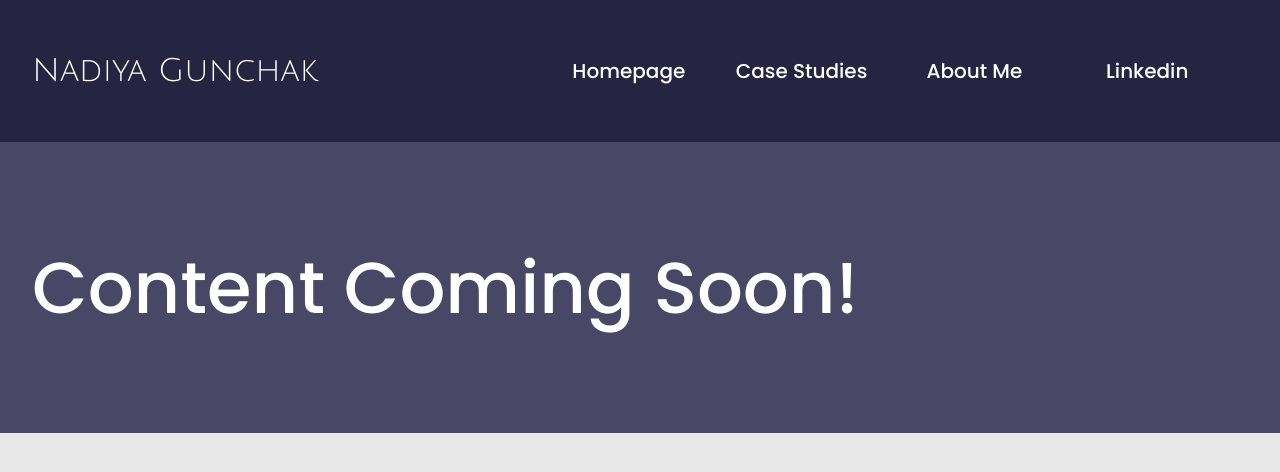
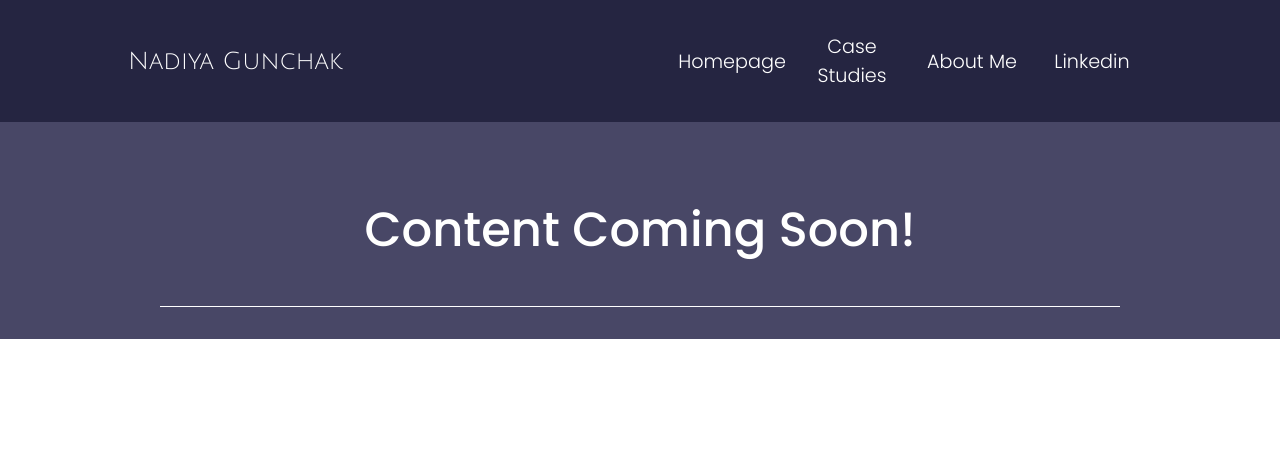
Before and after one commit to NadiyaUX/NadiyaUX.github.io, a plain HTML site: page index.html in a window 1280 px wide. Drawn offline with Linux system fonts and the light colour scheme.

Commit message:
centering

```diff
--- a/index.html
+++ b/index.html
@@ -20,6 +20,7 @@
     />
   </head>
   <body>
+    <div class="backgroundcolor1">
       <div class="header">
         <header>
           <h1>Nadiya Gunchak</h1>
@@ -34,22 +35,26 @@
           </ul>
         </nav>
       </div>
+    </div>
 
+    <div class="backgroundcolor2">
       <div class="med">
         <h2>Content Coming Soon!</h2>
       </div>
-    <!--
-    <div>
-      <p>Foundation, Approach, Outcome</p>
     </div>
 
-    <div class="med">
+    <!--
+    <div class="backgroundcolor3"><div class="light">
+      <p>Foundation, Approach, Outcome</p>
+    </div></div>
+
+    <div class="backgroundcolor2"><div class="med">
       <p>Conclusion</p>
-    </div>
+    </div></div>
 
-    <footer>
+    <div class ="backgroundcolor1"><footer>
       <p>This is a footer</p>
-    </footer>
+    </footer></div>
  -->
   </body>
 </html>
--- a/style.css
+++ b/style.css
@@ -1,51 +1,74 @@
-body{
+body {
   margin: 0;
   padding: 0;
-    background-color: #e8e8e8;
-    font-family: 'Poppins', sans-serif;
 }
 
-h1{
-    font-family: 'Julius Sans One', sans-serif;
+h1 {
+  font-family: "Julius Sans One", sans-serif;
   font-weight: 400;
+  font-size: 1.5rem;
 }
 
-.header, footer{
+.backgroundcolor1 {
   background-color: #252541;
+}
+
+.backgroundcolor2 {
+  background-color: #484766;
+}
+
+.backgroundcolor3 {
+  background-color: #e8e8e8;
+}
+
+.header, footer {
+    font-family: "Poppins", sans-serif;
+    font-weight: 300;
     color: white;
   display: flex;
   justify-content: space-between;
   align-items: center;
-    margin: 0;
+  margin: 0 auto;
   padding: 2rem;
+  width: 80%;
 }
 
-.med{
-    background-color: #484766;
-    margin: 0;
+.med {
+  margin: 0 auto;
   padding: 2rem;
   color: white;
-    font-size: 3rem;
+  font-size: 2rem;
+  text-align: center;
+  width: 75%;
+    font-family: "Poppins", sans-serif;
+    font-weight: 300;
 }
 
-nav ul{
+.light {
+  font-family: "Poppins", sans-serif;
+  color: black 1rem;
+}
+
+nav ul {
   list-style-type: none;
   padding: 0;
   margin: 0;
-    width: 45rem;
+  width: 30rem;
   display: flex;
   flex-flow: row;
   justify-content: space-evenly;
   align-items: center;
-    font-size: 1.25rem;
+  font-size: 1.2rem;
 }
 
-li{
+li {
   width: 9rem;
   text-align: center;
 }
 
-
-h2{
+h2 {
   font-weight: 500;
+  border-bottom: white solid 1px;
+  padding-bottom: 40px;
+  margin-bottom: 0px;
 }
```
Lines whose indentation alone changed are shown as unchanged.
